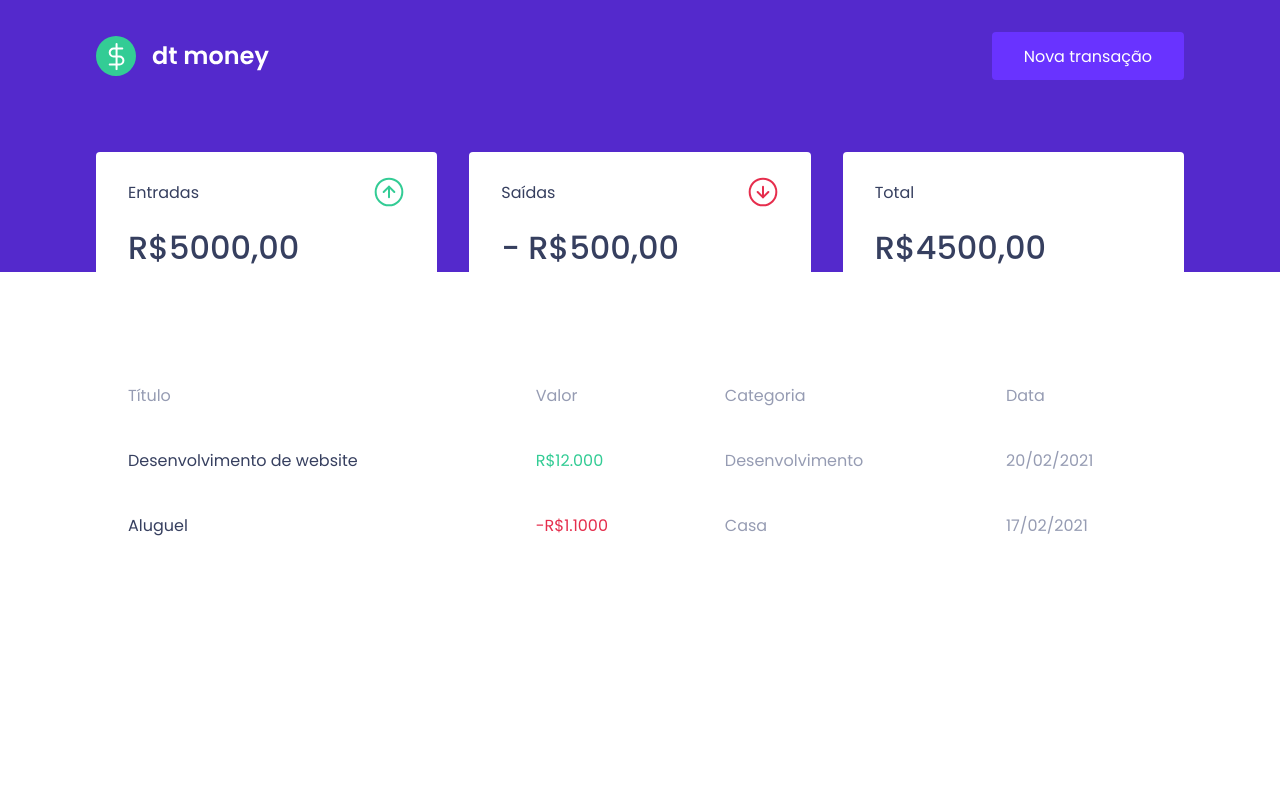
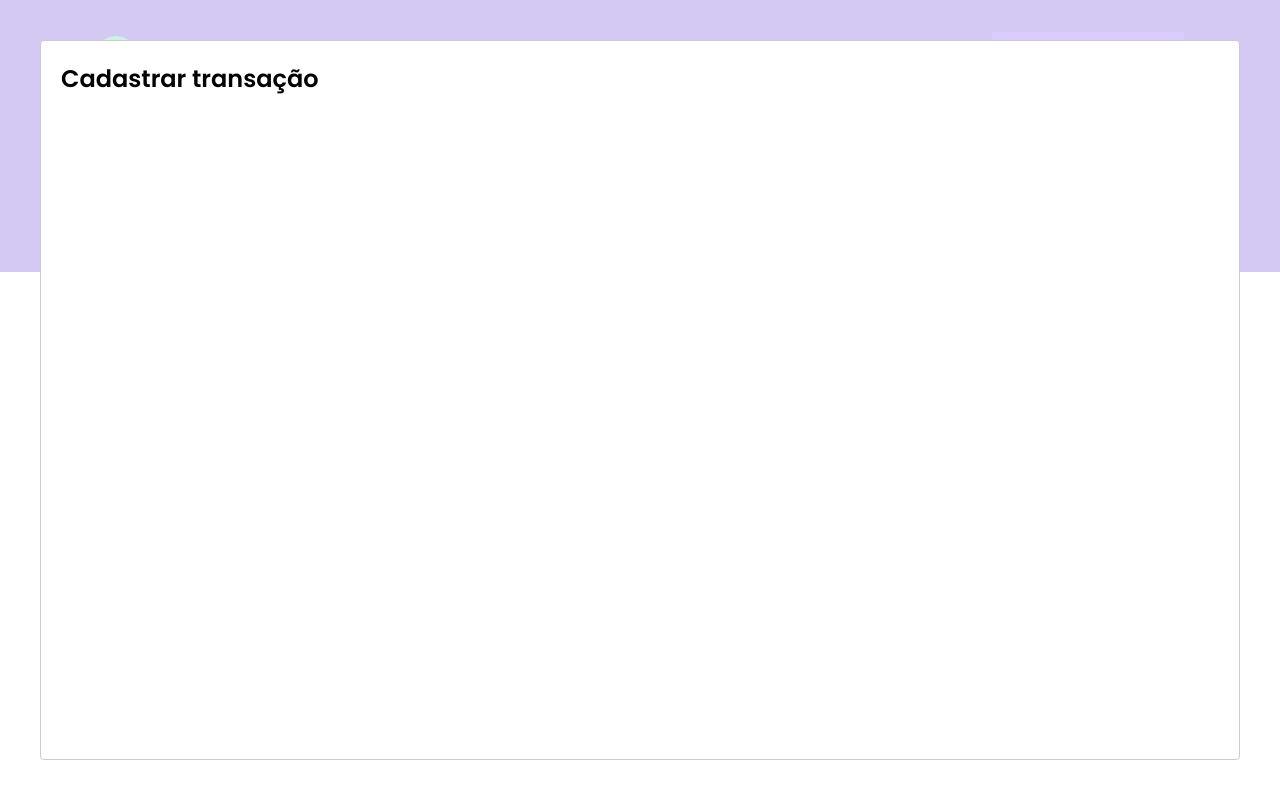
Before and after one commit to Calixoto/Chapter-Two, a React (Create React App) app: page / in a window 1280 px wide. Both pictures are taken after a click on the button "Nova transação". Built offline with nearby package versions, Linux system fonts and the light colour scheme; no server answers; what miragejs would draw is missing.

Commit message:
Criação Modal e uso de props básico

```diff
--- a/package.json
+++ b/package.json
@@ -7,6 +7,7 @@
     "miragejs": "^0.1.41",
     "react": "^17.0.2",
     "react-dom": "^17.0.2",
+    "react-modal": "^3.13.1",
     "react-scripts": "4.0.3",
     "styled-components": "^5.3.0",
     "web-vitals": "^1.0.1"
@@ -19,6 +20,7 @@
     "@types/node": "^12.0.0",
     "@types/react": "^17.0.0",
     "@types/react-dom": "^17.0.0",
+    "@types/react-modal": "^3.12.0",
     "@types/styled-components": "^5.1.9",
     "typescript": "^4.1.2"
   },
--- a/src/App.tsx
+++ b/src/App.tsx
@@ -1,12 +1,35 @@
 import { Dashboard } from "./components/Dashboard";
 import { Header } from "./components/Header";
+import Modal from 'react-modal';
 import { GlobalStyle } from "./styles/global";
+import { useState } from "react";
+
+Modal.setAppElement('#root');
 
 export function App() {
+  const [isNewTransactionOpenModal, setIsNewTransactionOpenModal] = useState(false);
+
+  function handleOpenNewTransactionModal() {
+    setIsNewTransactionOpenModal(true);
+  }
+
+  function handleCloseNewTransactionModal() {
+    setIsNewTransactionOpenModal(false);
+  }
+
   return (
     <>
-      <Header />
+      <Header onOpenNewTransactionModal={handleOpenNewTransactionModal} />
+
       <Dashboard />
+
+      <Modal
+        isOpen={isNewTransactionOpenModal}
+        onRequestClose={handleCloseNewTransactionModal}
+      >
+        <h2>Cadastrar transação</h2>
+      </Modal>
+
       <GlobalStyle />
     </>
   );
--- a/src/components/Header/index.tsx
+++ b/src/components/Header/index.tsx
@@ -1,12 +1,21 @@
 import { Container, Content } from "./styles";
 import logoImg from '../../assets/logo.svg';
 
-export function Header() {
+interface HeaderProps {
+    onOpenNewTransactionModal: () => void;
+}
+
+export function Header({ onOpenNewTransactionModal }: HeaderProps) {
     return (
         <Container>
             <Content>
                 <img src={logoImg} alt="dtmoney" />
-                <button>Nova transação</button>
+                <button
+                    type="button"
+                    onClick={onOpenNewTransactionModal}
+                >
+                    Nova transação
+                    </button>
             </Content>
         </Container>
     )
```
Also changed, not shown: 1 other file (tests, documents, lock files or other folders).
